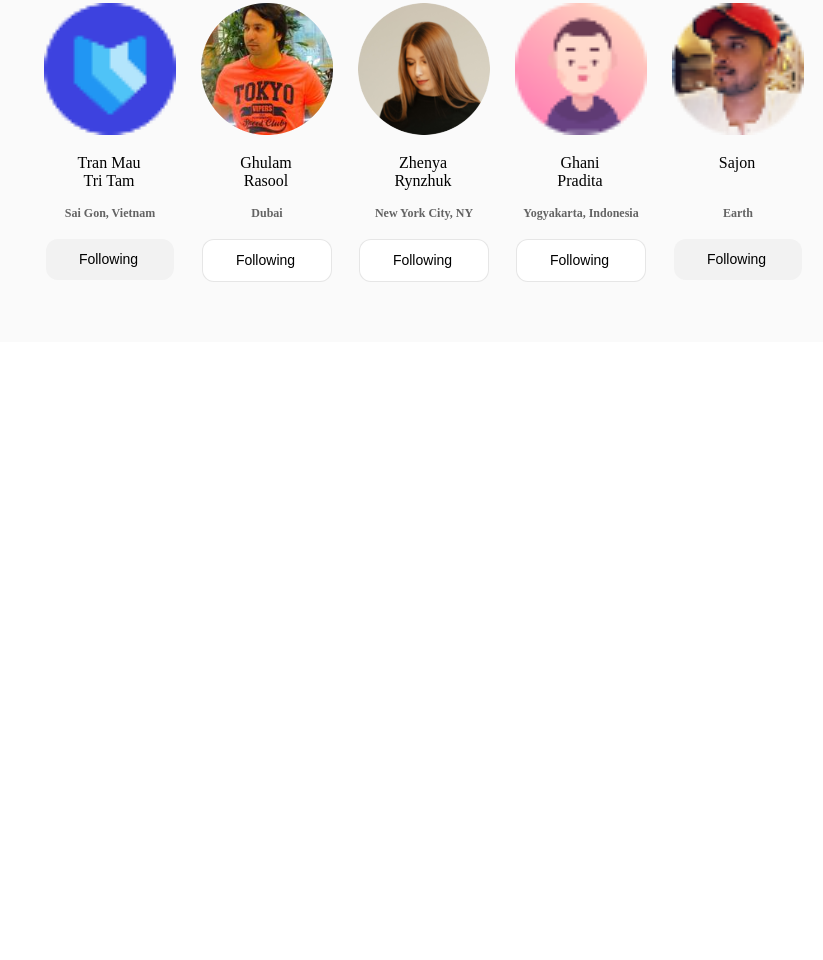
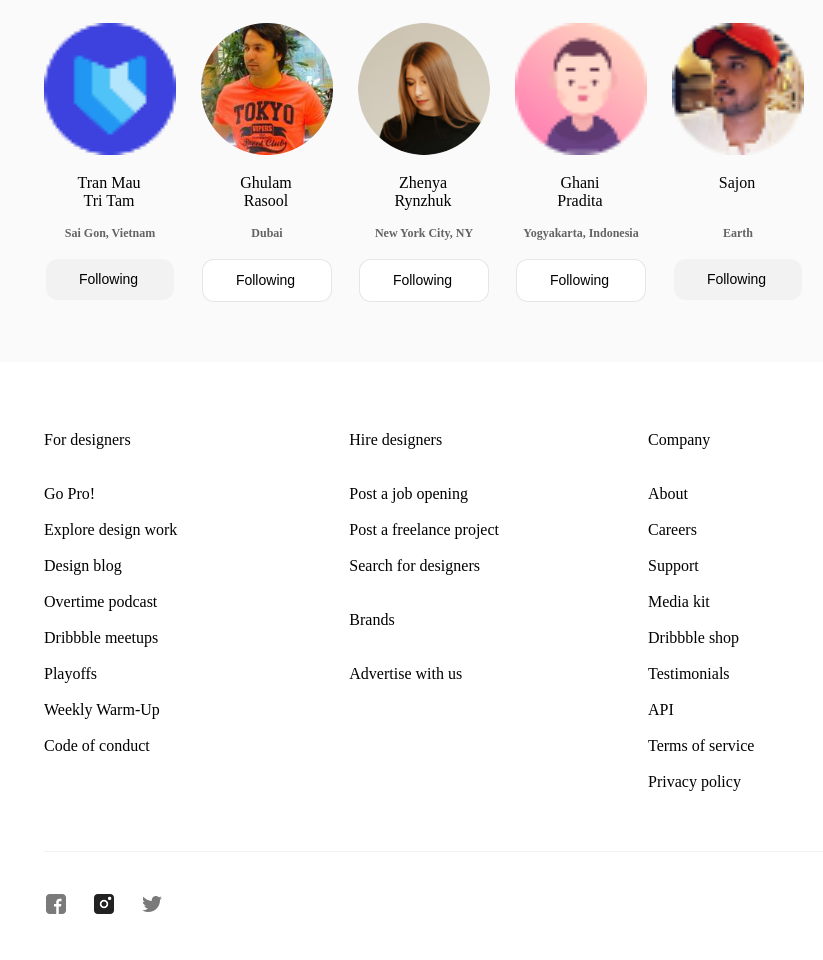
Before and after one commit to lukamurj/half-final, a plain HTML site: page index.html in a window 1280 px wide. Shown: the part 1157-2117 px from the top of the page, without its empty margins (457-1280 px from the left). Before the commit the page ends 1499 px from the top, so only its background shows below. Drawn offline with Linux system fonts and the light colour scheme; files whose address does not match are found by name.

Commit message:
adding footer and linking first page to another

```diff
--- a/css/styles.css
+++ b/css/styles.css
@@ -45,6 +45,7 @@
   margin-top: 33px;
 }
 .LI a {
+  color: white;
   display: flex;
   align-items: center;
   margin-left: 60px;
@@ -70,7 +71,7 @@
   margin-left: 21px;
   font-size: 16px;
 }
-aside p:last-child {
+.load_more {
   font-size: 14px;
   margin-top: 19px;
   margin-left: 60px;
@@ -179,10 +180,11 @@
   grid-template-columns: 289px 289px 289px 289px;
   grid-column-gap: 25px;
   grid-row-gap: 40px;
+  margin-left: -20px;
 }
 .article img {
-  width: 289px;
-  height: 210px;
+  width: 330px;
+  height: 220px;
 }
 .article p {
   margin-top: 16px;
@@ -258,3 +260,47 @@
   font-size: 14px;
   opacity: 0.3;
 }
+.for_designers {
+  width: 1230px;
+  margin-left: 182px;
+  margin-top: 69px;
+  display: flex;
+  padding-bottom: 60px;
+  border-bottom: 1px solid rgba(128, 128, 128, 0.1);
+}
+.for_des p,
+.for_des h6 {
+  font-size: 16px;
+}
+.for_des p {
+  margin-top: 36px;
+}
+.for_des:first-of-type {
+  margin-right: 172px;
+}
+.for_des:nth-of-type(2) {
+  margin-right: 149px;
+}
+.for_des:nth-of-type(3) {
+  margin-right: 202px;
+}
+.for_des h6 {
+  font-weight: normal;
+}
+.footer_last {
+  margin-left: 182px;
+  margin-top: 40px;
+  display: flex;
+  padding-bottom: 40px;
+}
+.images img {
+  width: 24px;
+  height: 24px;
+  margin-right: 20px;
+}
+.footer_last p {
+  margin-left: 959px;
+}
+.footer_last p span {
+  font-weight: 900;
+}
--- a/index.html
+++ b/index.html
@@ -67,7 +67,7 @@
           <img src="img/following 5.png" alt="account-picture" />
           <p>Ryan Putnam</p>
         </div>
-        <p>Load more (15)</p>
+        <p class="load_more">Load more (15)</p>
       </aside>
       <div>
         <header>
@@ -85,7 +85,9 @@
             <h4>GO PRO!</h4>
             <img src="img/header logo 1.png" alt="logo" />
             <img src="img/header logo 2.png" alt="logo" />
-            <img src="img/header profile.png" alt="profile-photo" />
+            <a href="table.html">
+              <img src="img/header profile.png" alt="profile-photo" />
+            </a>
             <button class="btn">UPLOAD</button>
           </div>
         </header>
@@ -197,6 +199,54 @@
             </div>
           </div>
         </section>
+        <footer>
+          <div class="for_designers">
+            <div class="for_des">
+              <h6>For designers</h6>
+              <p>
+                Go Pro! <br /><br />Explore design work <br /><br />Design blog
+                <br /><br />Overtime podcast <br /><br />Dribbble meetups
+                <br /><br />Playoffs <br /><br />Weekly Warm-Up <br /><br />Code
+                of conduct
+              </p>
+            </div>
+            <div class="for_des">
+              <h6>Hire designers</h6>
+              <p>
+                Post a job opening <br /><br />Post a freelance project
+                <br /><br />Search for designers
+              </p>
+              <p>Brands</p>
+              <p>Advertise with us</p>
+            </div>
+            <div class="for_des">
+              <h6>Company</h6>
+              <p>
+                About <br /><br />Careers <br /><br />Support <br /><br />Media
+                kit <br /><br />Dribbble shop <br /><br />Testimonials
+                <br /><br />API <br /><br />Terms of service <br /><br />Privacy
+                policy
+              </p>
+            </div>
+            <div class="for_des">
+              <h6>Directories</h6>
+              <p>
+                Top designers <br /><br />Top design teams <br /><br />Design
+                jobs <br /><br />Tags Places
+              </p>
+              <p>Design assets</p>
+              <p>Shop Creative Market</p>
+            </div>
+          </div>
+          <div class="footer_last">
+            <div class="images">
+              <img src="img/footer 1.png" alt="logo" />
+              <img src="img/footer 2.png" alt="logo" />
+              <img src="img/footer 3.png" alt="logo" />
+            </div>
+            <p>For <strong>Smartacademy</strong></p>
+          </div>
+        </footer>
       </div>
     </div>
   </body>
```
Also changed, not shown: img/footer 1.png (added), img/footer 2.png (added), img/footer 3.png (added).
